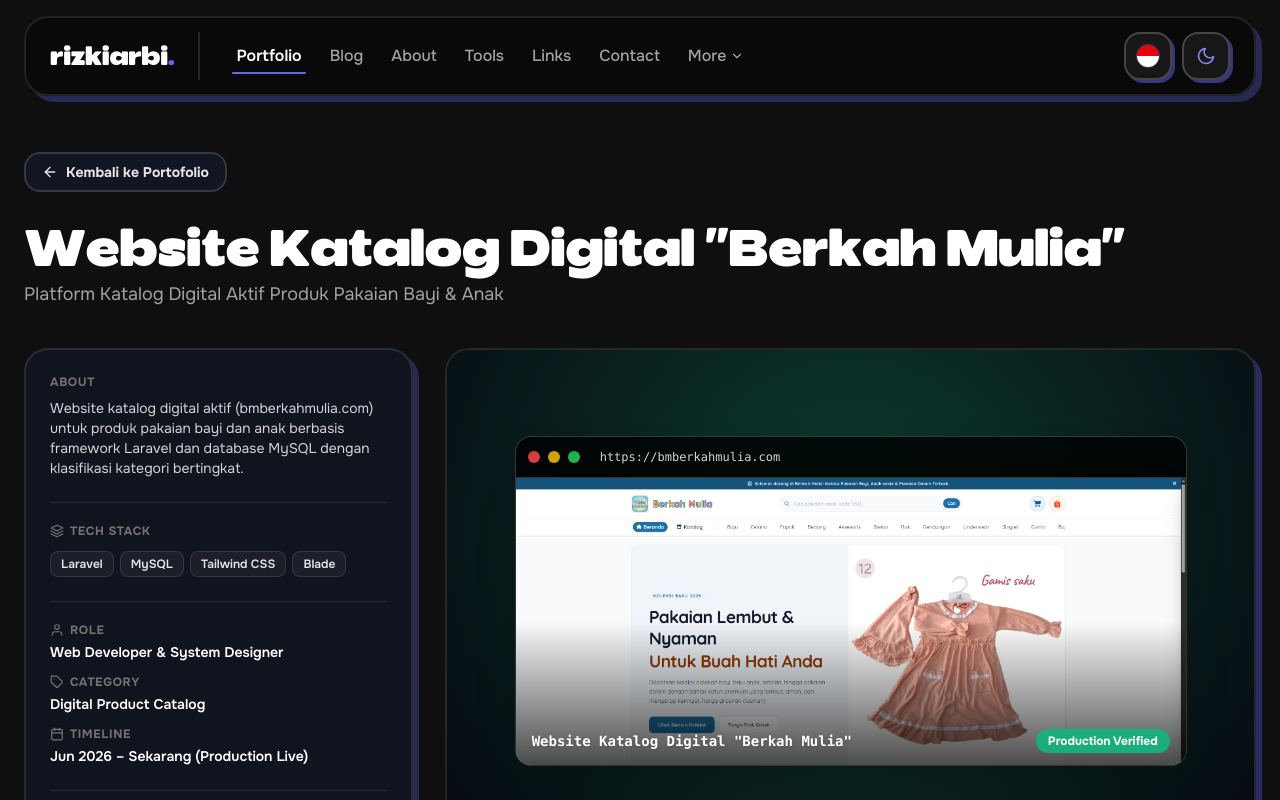
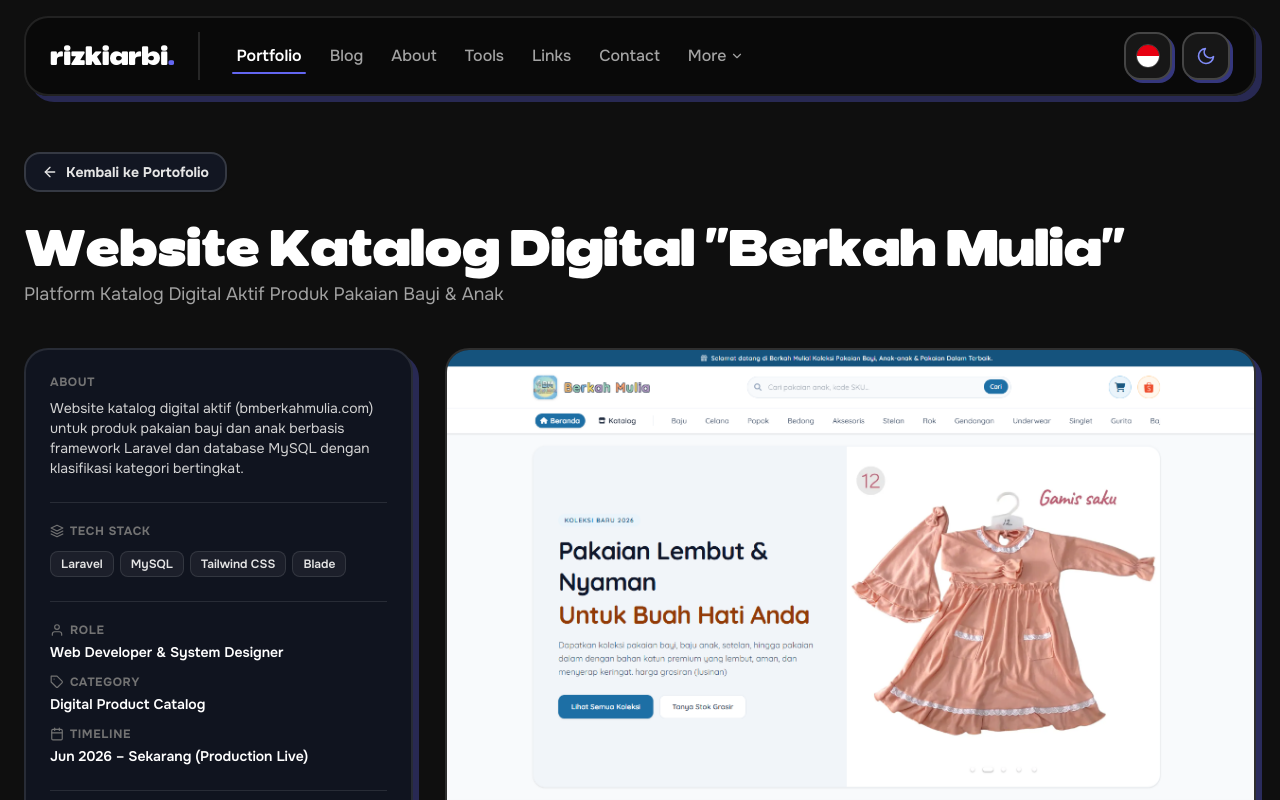
Before and after one commit to greedykid/portofolio-v3, a Next.js app: page /projects/berkah-mulia in a window 1280 px wide. Shown: the top 800 px of the page. Built offline with nearby package versions, Linux system fonts and the light colour scheme.

Commit message:
feat(projects): remove hero projects button and render clean project image without browser mockup

```diff
--- a/src/app/projects/[slug]/ProjectDetailClient.tsx
+++ b/src/app/projects/[slug]/ProjectDetailClient.tsx
@@ -165,46 +165,14 @@
 
           {/* Right Column: Case Study Narrative (approx 67% width on desktop) */}
           <div className="lg:col-span-8 space-y-8">
-            {/* Top Media / Mockup Hero Card */}
-            <div className="relative aspect-[16/10] w-full overflow-hidden rounded-3xl border-2 border-neutral-300/80 dark:border-white/10 bg-[#0b0e14] shadow-[6px_6px_0px_0px_rgba(99,102,241,0.25)] dark:shadow-[6px_6px_0px_0px_rgba(99,102,241,0.35)]">
-              <div
-                className="absolute inset-0 flex flex-col items-center justify-center p-6 md:p-10 select-none"
-                style={{
-                  background: `radial-gradient(circle at 50% 35%, ${project.accentColor || '#6366f1'}44 0%, #06090f 100%)`,
-                }}
-              >
-                {/* Mockup Browser Window Top Bar */}
-                <div className="w-full max-w-2xl rounded-t-2xl bg-black/80 border border-white/20 p-3 flex items-center gap-2 shadow-2xl">
-                  <span className="h-3 w-3 rounded-full bg-red-500/90" />
-                  <span className="h-3 w-3 rounded-full bg-yellow-500/90" />
-                  <span className="h-3 w-3 rounded-full bg-green-500/90" />
-                  <span className="ms-3 text-xs text-neutral-300 font-mono truncate">
-                    {project.demoUrl || `https://${project.id}.com`}
-                  </span>
-                </div>
-
-                {/* Mockup Browser Screen Body with Real Screenshot */}
-                <div className="relative w-full max-w-2xl h-52 sm:h-72 rounded-b-2xl overflow-hidden border-x border-b border-white/20 shadow-2xl bg-black">
+            {/* Top Media / Project Image Hero */}
+            <div className="relative aspect-[16/10] w-full overflow-hidden rounded-3xl border-2 border-neutral-300/80 dark:border-white/10 bg-neutral-100 dark:bg-neutral-900 shadow-[6px_6px_0px_0px_rgba(99,102,241,0.25)] dark:shadow-[6px_6px_0px_0px_rgba(99,102,241,0.35)]">
               {/* eslint-disable-next-line @next/next/no-img-element */}
               <img
                 src={project.image}
                 alt={project.title}
                 className="w-full h-full object-cover object-top"
               />
-                  <div className="absolute inset-0 bg-gradient-to-t from-black/70 via-transparent to-transparent pointer-events-none" />
-                  <div className="absolute bottom-3 left-4 right-4 flex items-center justify-between pointer-events-none">
-                    <span className="text-xs sm:text-sm font-bold text-white font-mono drop-shadow">
-                      {project.title}
-                    </span>
-                    <span
-                      className="text-xs font-bold px-3 py-1 rounded-full backdrop-blur-md"
-                      style={{ backgroundColor: `${project.accentColor}dd`, color: '#ffffff' }}
-                    >
-                      Production Verified
-                    </span>
-                  </div>
-                </div>
-              </div>
             </div>
 
             {/* Section 1: Overview */}
--- a/src/modules/home/components/Introduction.tsx
+++ b/src/modules/home/components/Introduction.tsx
@@ -2,7 +2,7 @@
 
 import { useState } from 'react';
 import Link from 'next/link';
-import { FiMapPin, FiBriefcase, FiDownload, FiMail, FiArrowUpRight } from 'react-icons/fi';
+import { FiMapPin, FiBriefcase, FiDownload, FiMail } from 'react-icons/fi';
 import { useLanguage } from '@/common/context/LanguageContext';
 import ResumeModal from '@/common/components/elements/ResumeModal';
 
@@ -84,16 +84,8 @@
               </button>
 
               <Link
-                href="/projects"
+                href="/contact"
                 className="inline-flex items-center gap-2 px-5 py-3 rounded-2xl bg-white/10 hover:bg-white/20 text-white border border-white/20 font-bold text-sm sm:text-base transition-all hover:-translate-y-0.5 active:translate-y-0"
-              >
-                <span>{t('hero_projects_btn')}</span>
-                <FiArrowUpRight className="h-4 w-4" />
-              </Link>
-
-              <Link
-                href="/contact"
-                className="inline-flex items-center gap-2 px-5 py-3 rounded-2xl bg-white/5 hover:bg-white/15 text-neutral-300 hover:text-white border border-white/10 font-bold text-sm sm:text-base transition-all hover:-translate-y-0.5 active:translate-y-0"
               >
                 <FiMail className="h-4 w-4" />
                 <span>{t('hero_contact_btn')}</span>
--- a/src/modules/projects/components/Projects.tsx
+++ b/src/modules/projects/components/Projects.tsx
@@ -14,46 +14,15 @@
   return (
     <div className="group relative flex flex-col justify-between overflow-hidden rounded-3xl border-2 border-neutral-300/80 dark:border-white/10 bg-white dark:bg-[#10141f] p-5 sm:p-6 md:p-8 shadow-[6px_6px_0px_0px_rgba(99,102,241,0.2)] dark:shadow-[6px_6px_0px_0px_rgba(99,102,241,0.3)] transition-all duration-300 hover:-translate-y-1.5 hover:shadow-[8px_8px_0px_0px_rgba(99,102,241,0.35)] hover:border-indigo-400/60">
       <div>
-        {/* Top Media / Mockup Browser Card */}
-        <div className="relative aspect-[16/10] w-full overflow-hidden rounded-2xl bg-[#090d16] border border-neutral-200 dark:border-white/10 mb-5 sm:mb-6">
-          <div
-            className="absolute inset-0 flex flex-col items-center justify-center p-3 sm:p-5 select-none"
-            style={{
-              background: `radial-gradient(circle at 50% 30%, ${project.accentColor || '#6366f1'}33 0%, #080c14 100%)`,
-            }}
-          >
-            {/* Mockup browser top bar */}
-            <div className="w-full max-w-[360px] rounded-t-xl bg-black/80 border border-white/15 p-2 flex items-center gap-1.5 shadow-md">
-              <span className="h-2 w-2 rounded-full bg-red-400/80" />
-              <span className="h-2 w-2 rounded-full bg-yellow-400/80" />
-              <span className="h-2 w-2 rounded-full bg-green-400/80" />
-              <span className="ms-2 text-[10px] text-neutral-400 truncate max-w-[200px] font-mono">
-                {project.demoUrl ? new URL(project.demoUrl).hostname : `${project.id}.local`}
-              </span>
-            </div>
-
-            {/* Real Screenshot Preview inside browser window */}
-            <div className="relative w-full max-w-[360px] h-32 sm:h-36 md:h-40 rounded-b-xl overflow-hidden border-x border-b border-white/15 shadow-2xl bg-black">
+        {/* Project Thumbnail Image */}
+        <div className="relative aspect-[16/10] w-full overflow-hidden rounded-2xl border border-neutral-200 dark:border-white/10 bg-neutral-100 dark:bg-neutral-900 mb-5 sm:mb-6 shadow-sm">
           {/* eslint-disable-next-line @next/next/no-img-element */}
           <img
             src={project.image}
             alt={project.title}
             className="w-full h-full object-cover object-top transition-transform duration-500 group-hover:scale-105"
+            loading="lazy"
           />
-              <div className="absolute inset-0 bg-gradient-to-t from-black/70 via-transparent to-transparent pointer-events-none" />
-              <div className="absolute bottom-2 left-3 right-3 flex items-center justify-between pointer-events-none">
-                <span className="text-[10px] font-bold text-white font-mono drop-shadow truncate mr-2">
-                  {project.title.split(' ')[0]}
-                </span>
-                <span
-                  className="text-[9px] font-bold px-2 py-0.5 rounded-full backdrop-blur-sm shrink-0"
-                  style={{ backgroundColor: `${project.accentColor}cc`, color: '#ffffff' }}
-                >
-                  {project.categoryType === 'it-support' ? 'Infrastructure' : 'Production'}
-                </span>
-              </div>
-            </div>
-          </div>
         </div>
 
         {/* Category & Status Badge */}
```
Lines whose indentation alone changed are shown as unchanged.
